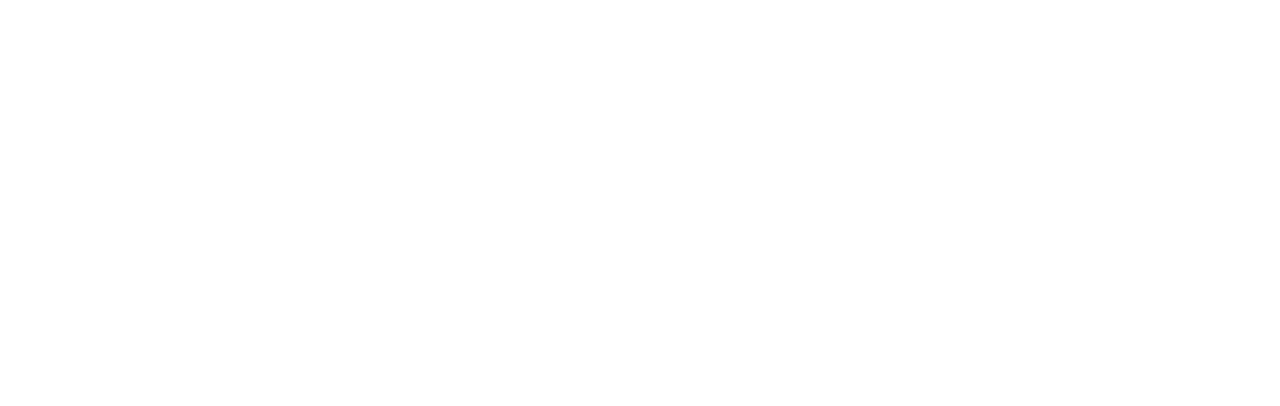
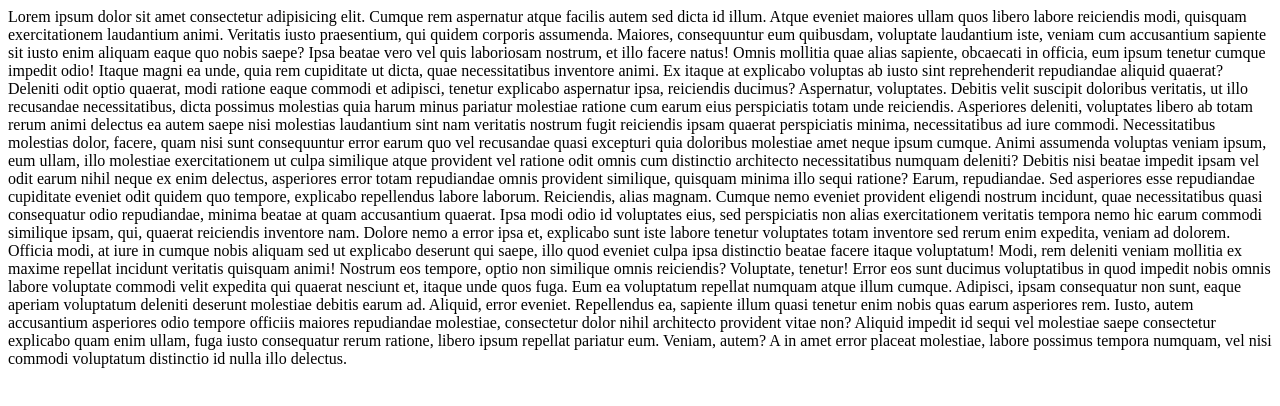
Before and after one commit to lcyganiak/kkz12022021, a plain HTML site: page index.html in a window 1280 px wide. Drawn offline with Linux system fonts and the light colour scheme.

Commit message:
opis w body

```diff
--- a/index.html
+++ b/index.html
@@ -10,7 +10,38 @@
 </head>
 
 <body>
-
+  Lorem ipsum dolor sit amet consectetur adipisicing elit. Cumque rem aspernatur atque facilis autem sed dicta id illum.
+  Atque eveniet maiores ullam quos libero labore reiciendis modi, quisquam exercitationem laudantium animi. Veritatis
+  iusto praesentium, qui quidem corporis assumenda. Maiores, consequuntur eum quibusdam, voluptate laudantium iste,
+  veniam cum accusantium sapiente sit iusto enim aliquam eaque quo nobis saepe? Ipsa beatae vero vel quis laboriosam
+  nostrum, et illo facere natus! Omnis mollitia quae alias sapiente, obcaecati in officia, eum ipsum tenetur cumque
+  impedit odio! Itaque magni ea unde, quia rem cupiditate ut dicta, quae necessitatibus inventore animi. Ex itaque at
+  explicabo voluptas ab iusto sint reprehenderit repudiandae aliquid quaerat? Deleniti odit optio quaerat, modi ratione
+  eaque commodi et adipisci, tenetur explicabo aspernatur ipsa, reiciendis ducimus? Aspernatur, voluptates. Debitis
+  velit suscipit doloribus veritatis, ut illo recusandae necessitatibus, dicta possimus molestias quia harum minus
+  pariatur molestiae ratione cum earum eius perspiciatis totam unde reiciendis. Asperiores deleniti, voluptates libero
+  ab totam rerum animi delectus ea autem saepe nisi molestias laudantium sint nam veritatis nostrum fugit reiciendis
+  ipsam quaerat perspiciatis minima, necessitatibus ad iure commodi. Necessitatibus molestias dolor, facere, quam nisi
+  sunt consequuntur error earum quo vel recusandae quasi excepturi quia doloribus molestiae amet neque ipsum cumque.
+  Animi assumenda voluptas veniam ipsum, eum ullam, illo molestiae exercitationem ut culpa similique atque provident vel
+  ratione odit omnis cum distinctio architecto necessitatibus numquam deleniti? Debitis nisi beatae impedit ipsam vel
+  odit earum nihil neque ex enim delectus, asperiores error totam repudiandae omnis provident similique, quisquam minima
+  illo sequi ratione? Earum, repudiandae. Sed asperiores esse repudiandae cupiditate eveniet odit quidem quo tempore,
+  explicabo repellendus labore laborum. Reiciendis, alias magnam. Cumque nemo eveniet provident eligendi nostrum
+  incidunt, quae necessitatibus quasi consequatur odio repudiandae, minima beatae at quam accusantium quaerat. Ipsa modi
+  odio id voluptates eius, sed perspiciatis non alias exercitationem veritatis tempora nemo hic earum commodi similique
+  ipsam, qui, quaerat reiciendis inventore nam. Dolore nemo a error ipsa et, explicabo sunt iste labore tenetur
+  voluptates totam inventore sed rerum enim expedita, veniam ad dolorem. Officia modi, at iure in cumque nobis aliquam
+  sed ut explicabo deserunt qui saepe, illo quod eveniet culpa ipsa distinctio beatae facere itaque voluptatum! Modi,
+  rem deleniti veniam mollitia ex maxime repellat incidunt veritatis quisquam animi! Nostrum eos tempore, optio non
+  similique omnis reiciendis? Voluptate, tenetur! Error eos sunt ducimus voluptatibus in quod impedit nobis omnis labore
+  voluptate commodi velit expedita qui quaerat nesciunt et, itaque unde quos fuga. Eum ea voluptatum repellat numquam
+  atque illum cumque. Adipisci, ipsam consequatur non sunt, eaque aperiam voluptatum deleniti deserunt molestiae debitis
+  earum ad. Aliquid, error eveniet. Repellendus ea, sapiente illum quasi tenetur enim nobis quas earum asperiores rem.
+  Iusto, autem accusantium asperiores odio tempore officiis maiores repudiandae molestiae, consectetur dolor nihil
+  architecto provident vitae non? Aliquid impedit id sequi vel molestiae saepe consectetur explicabo quam enim ullam,
+  fuga iusto consequatur rerum ratione, libero ipsum repellat pariatur eum. Veniam, autem? A in amet error placeat
+  molestiae, labore possimus tempora numquam, vel nisi commodi voluptatum distinctio id nulla illo delectus.
 </body>
 
 </html>
```
